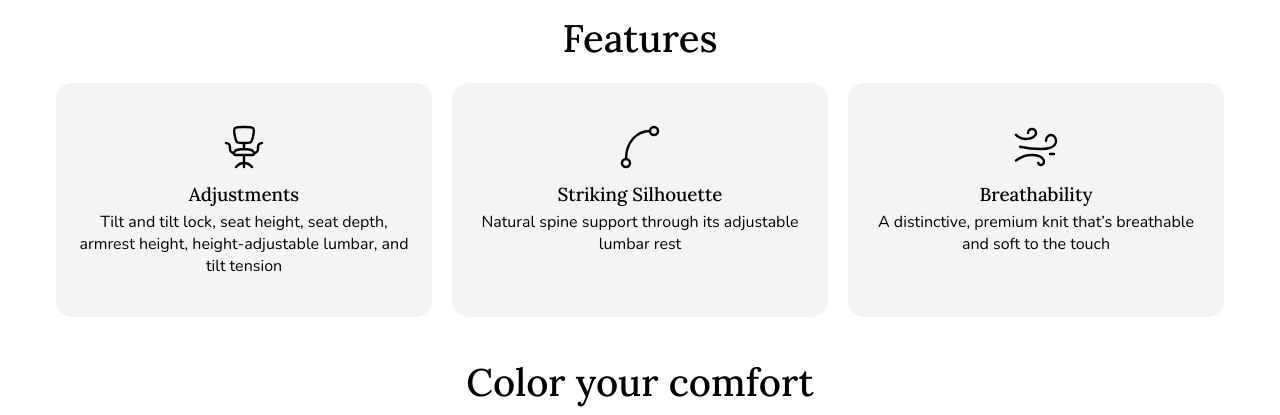
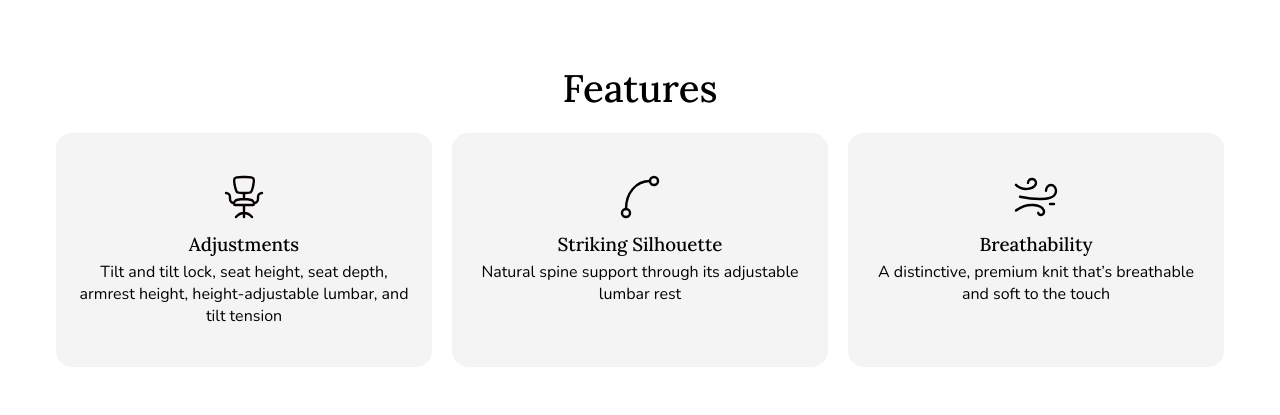
Before and after one commit to EilynVargas/Product-Landing-Page, a plain HTML site: page index.html in a window 1280 px wide. Shown: the part 385-800 px from the top of the page. Drawn offline with nearby package versions, Linux system fonts and the light colour scheme; a web font is replaced by a local one.

Commit message:
Changing top and bottom margins to containers

```diff
--- a/styles.css
+++ b/styles.css
@@ -128,7 +128,7 @@ img{
 }
 
 .container{
-  margin: 40px;
+  margin: 90px 40px 100px;
   text-align: center;
 }
 
```
